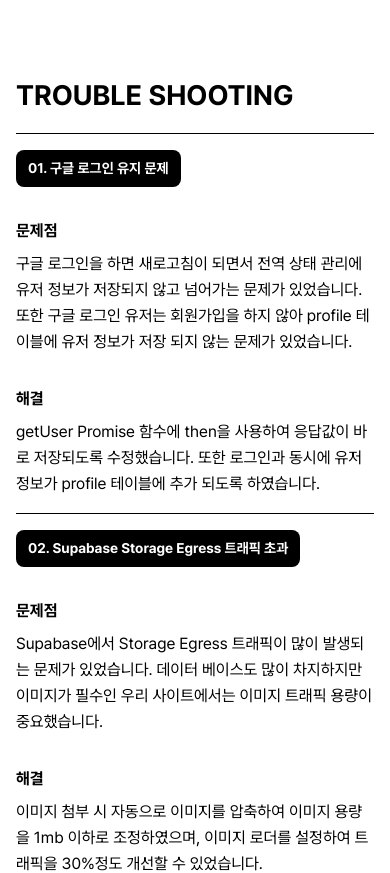
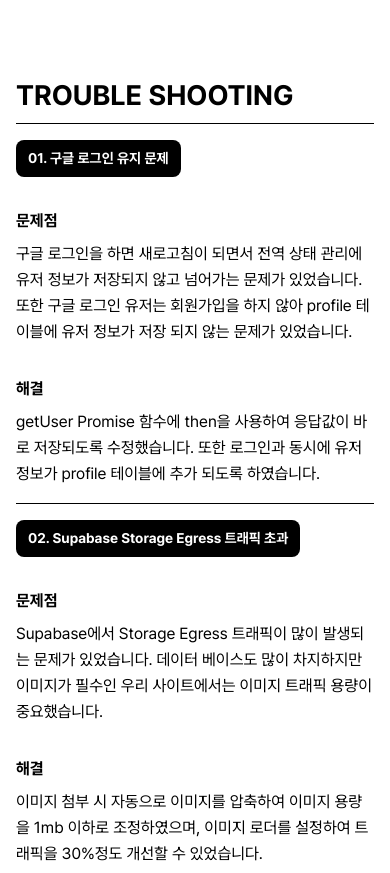
Before and after one commit to erinmzo/zomins-portfolio, a Next.js app: page /work/3 in a window 390 px wide. Shown: the part 2060-2933 px from the top of the page. Built offline with nearby package versions, Linux system fonts and the light colour scheme; grey boxes are pictures that could not be loaded.

Commit message:
간격 수정

```diff
--- a/src/components/work/detail/TroubleShooting.tsx
+++ b/src/components/work/detail/TroubleShooting.tsx
@@ -9,7 +9,7 @@ function TroubleShooting({ troubleShooting }: TroubleShootingProps) {
   return (
     <div className="mt-[48px] md:mt-[160px]">
       <h3 className="font-bold text-[28px] md:text-[56px] leading-none">TROUBLE SHOOTING</h3>
-      <ul className="flex flex-col mt-[24px] md:mt-[32px] border-t border-black">
+      <ul className="flex flex-col mt-[14px] md:mt-[32px] border-t border-black">
         {troubleShooting.map((trouble, index) => (
           <li key={index} className="flex flex-col gap-8 md:gap-10 border-b border-black py-4 md:py-10">
             <h4 className="max-w-max px-3 md:px-4 py-2 bg-black text-white font-bold text-[14px] md:text-[20px] rounded-lg">
```
